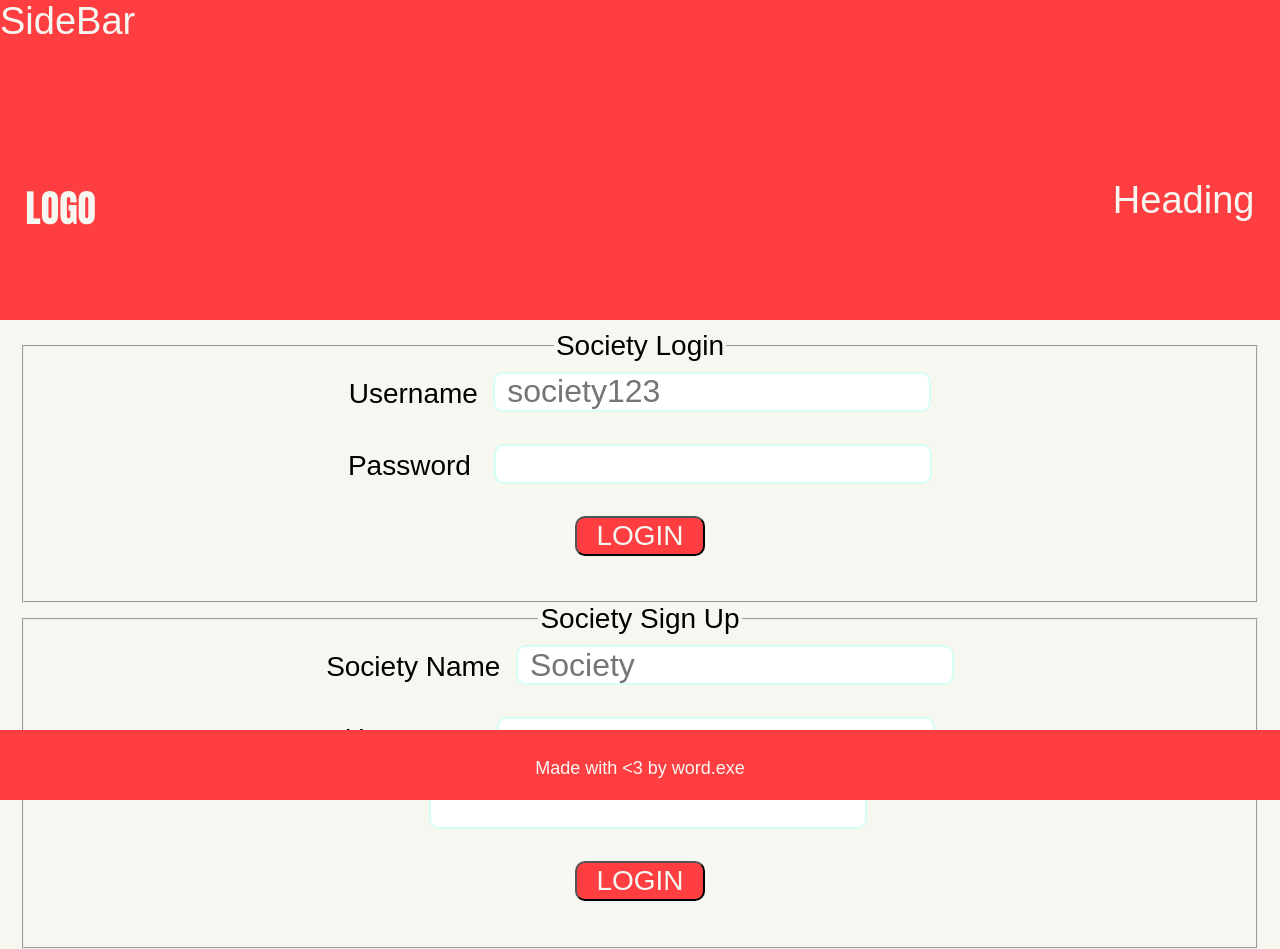
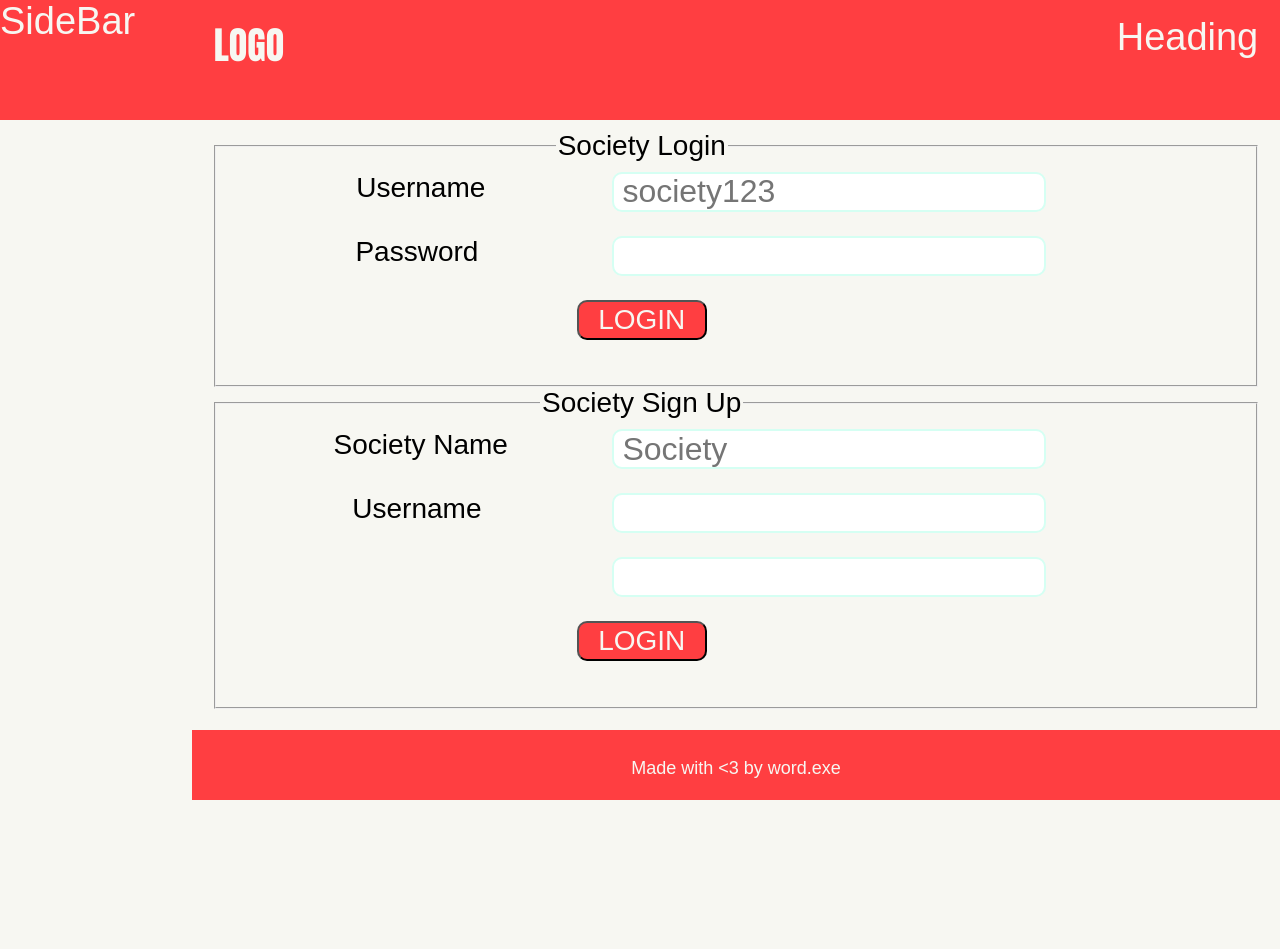
Before and after one commit to cartick1907/hackathong, a PHP site: page /society.php in a window 1280 px wide. After the commit the page ends 800 px from the top, so only its background shows below. Run offline with PHP 8.4, Linux system fonts and the light colour scheme.

Commit message:
Update assets.css

```diff
--- a/assets.css
+++ b/assets.css
@@ -9,7 +9,15 @@ body{
 div.header{
     background-color: #ff3e41;
     font-size: 38;
-    height: 20%;
+    height: 15%;
+    color: #f7f7f2;
+    vertical-align: middle;
+}
+div.sidebar>div.header{
+    margin-top: -20px;
+    background-color: #ff3e41;
+    font-size: 38;
+    height: 15%;
     color: #f7f7f2;
     vertical-align: middle;
 }
@@ -37,7 +45,7 @@ div.footer{
     background-color: #ff3e41;
     position:absolute;
     bottom:0;
-    width:100%;
+    width: 85%;
     height:60px;
     color: #f7f7f2;
     text-align: center;
@@ -46,7 +54,20 @@ div.footer{
 div.tile{
 
 }
-
+div.sidebar{
+    margin-top: 0;
+    height: 100%; /* Full-height: remove this if you want "auto" height */
+    width: 15%; /* Set the width of the sidebar */
+    position: fixed; /* Fixed Sidebar (stay in place on scroll) */
+    z-index: 1; /* Stay on top */
+    top: 0; /* Stay at the top */
+    left: 0;
+    overflow-x: hidden; /* Disable horizontal scroll */
+    padding-top: 20px;
+}
+div.main{
+    margin-left: 15%;
+}
 input[type=text]{
     height: 40px;
     font-size: 32;
@@ -54,6 +75,7 @@ input[type=text]{
     border-radius: 10px;
     border: 2px solid  #d5fff3;
     padding-left: 1%;
+    float: right;
 }
 input[type=password]{
     height: 40px;
@@ -61,7 +83,8 @@ input[type=password]{
     color: #af9ab2;
     border-radius: 10px;
     padding-left: 1%;
-    border: 2px solid  #d5fff3
+    border: 2px solid  #d5fff3;
+    float: right;
 }
 input[type=submit]{
     width: 130px;
@@ -74,5 +97,5 @@ input[type=submit]{
 fieldset{
     font-size: 28;
     text-align: center;
-
+    padding-right: 20%;
 }
```
